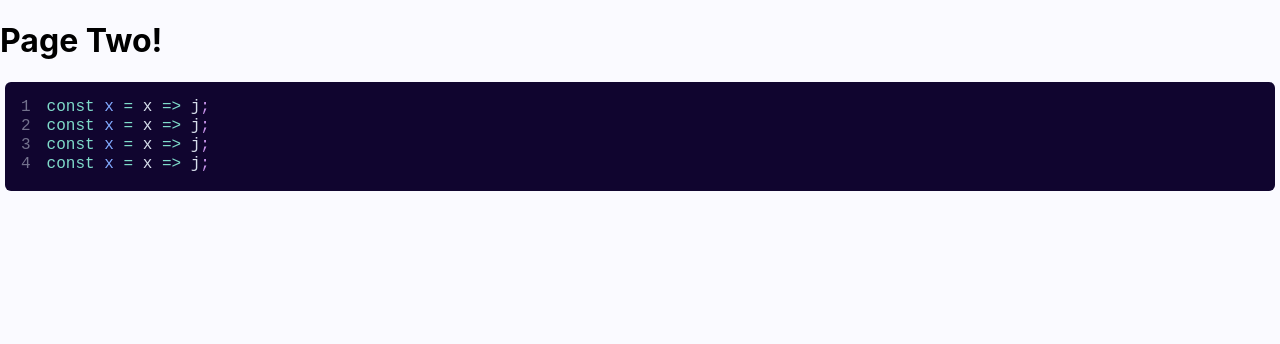
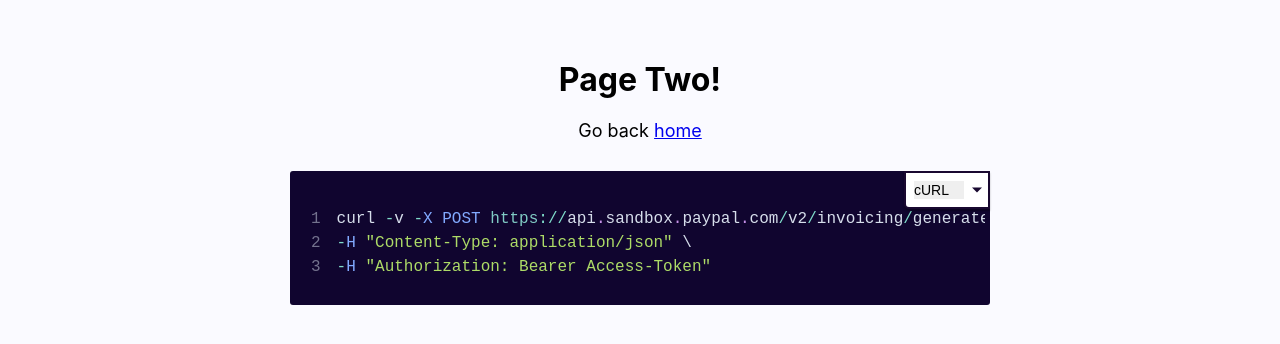
Before and after one commit to Odusanya/code-snippet, a React (Create React App) app: page /two in a window 1280 px wide. Shown: the top 344 px of the page. Built offline with nearby package versions, Linux system fonts and the light colour scheme.

Commit message:
chore: style code snippet

```diff
--- a/src/components/code-group/CodeGroup.scss
+++ b/src/components/code-group/CodeGroup.scss
@@ -3,19 +3,22 @@
 	max-width: 700px;
 	margin: 30px auto;
 	display: block;
-	// overflow: hidden;
 	background: #10052f;
 	border-radius: 3px;
 	font-size: 18px;
-	padding-bottom: 0px;
-
+	padding: 15px 0px 5px 0px;
 
 	.c-dropdown {
 		position: absolute;
-		font-size: 16px;
+		font-size: 18px;
 		padding: 5px;
-		padding-right: 16px;
-		// width: 100%;
+		padding-right: 24px;
+		padding-left: 8px;
+		padding-bottom: 8px;
+		border-radius: 0px 0px 0px 5px;
+		border: 2px solid #190830;
+		box-shadow: 0px 2px 2px rgba($color: #000000, $alpha: 0.3);
+
 		top: 0;
 		right: 0;
 		z-index: 2;
@@ -28,9 +31,9 @@
 			z-index: 1;
 			position: absolute;
 			top: calc(50%);
-			right: 0;
+			right: 6px;
 			border-style: solid;
-			border-width: 8.7px 5px 0 5px;
+			border-width: 5px 5px 0 5px;
 			border-color:#190830 transparent transparent transparent;
 			transform: translateY(-50%);
 		}
@@ -39,6 +42,13 @@
 			appearance: none;
 			font-size: 14px;
 			border: none;
+			outline: none;
+			line-height: 18px;
+			font-weight: 500;
+
+			&:focus {
+				outline: none;
+			}
 		}
 	}
 }
--- a/src/components/code-snippet/CodeSnippet.scss
+++ b/src/components/code-snippet/CodeSnippet.scss
@@ -1,6 +1,5 @@
 pre,
 .c-pre {
-
 	box-sizing: border-box;
 	height: 100%;
 	position: relative;
@@ -21,7 +20,7 @@
 
 
 	& .token-line {
-		line-height: 1.2;
+		line-height: 1.5;
 		display: table-row;
 	}
 }
--- a/src/pages/page-1/index.jsx
+++ b/src/pages/page-1/index.jsx
@@ -6,10 +6,10 @@
 
 const App = () => {
   return (
-    <div className="App">
-			<header className="App-header">
+    <div className="page">
+			<header className="header">
 				<h1>Introduction!</h1>
-				<p>Visit the <Link to="/two">next page</Link></p>
+				<p>Go to the <Link to="/two">next page</Link></p>
 			</header>
 			<CodeGroup code={code}/>
     </div>
--- a/src/pages/page-2/index.jsx
+++ b/src/pages/page-2/index.jsx
@@ -1,16 +1,19 @@
 import React from 'react';
+import { Link } from 'react-router-dom';
 
-import CodeSnippet from './../../components/code-snippet/CodeSnippet'
+import CodeGroup from './../../components/code-group/CodeGroup';
+import code from '../../requests/page-2/requests';
 
-function App() {
+const page2 = () => {
   return (
-    <div className="App">
-      <header className="App-header">
-        <h1>Page Two!</h1>
+    <div className="page">
+      <header className="header">
+				<h1>Page Two!</h1>
+				<p>Go back <Link to="/">home</Link></p>
 			</header>
-			<code><CodeSnippet/></code>
+			<CodeGroup code={code}/>
     </div>
   );
 }
 
-export default App;
+export default page2;
--- a/src/requests/page-2/requests.js
+++ b/src/requests/page-2/requests.js
@@ -26,8 +26,10 @@
 echo $customer;
 `;
 
-export const code = {
+const code = {
 	curl: codeCurl,
 	node: codeNode,
 	php: codePHP,
 }
+
+export default code;
```
Also changed, not shown: src/components/code-group/CodeGroup.jsx (+0 -28 lines).
